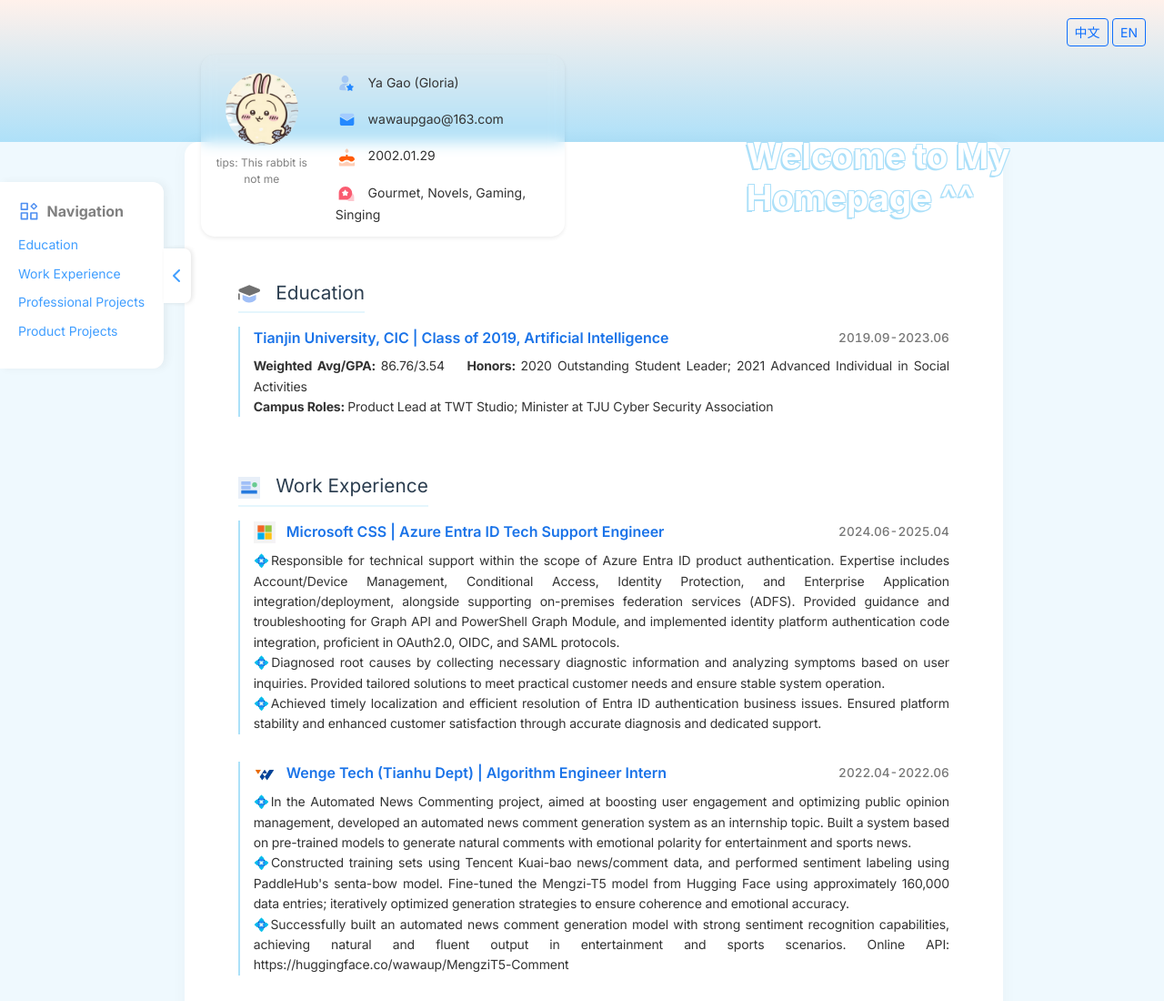
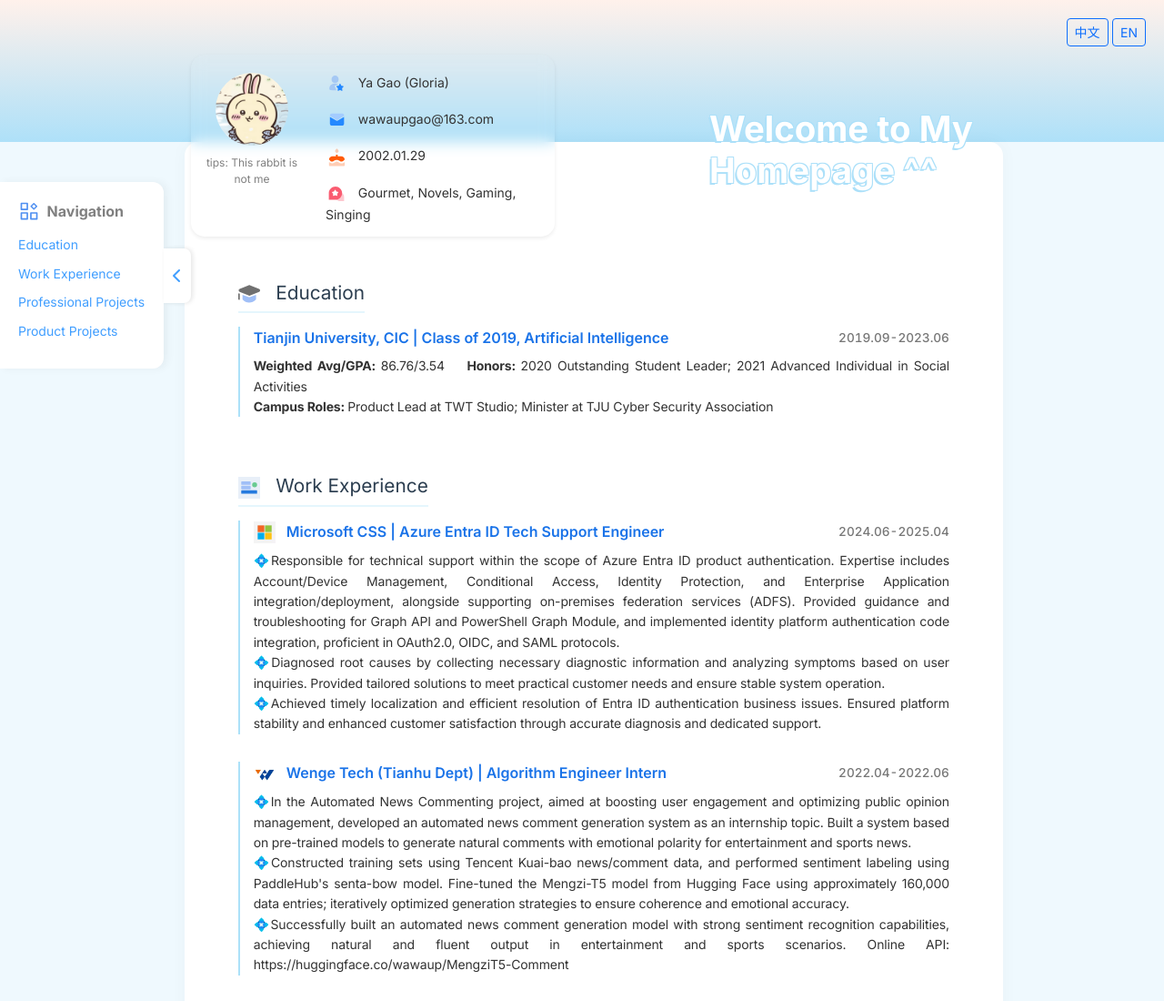
Before and after one commit to wawaup/wawaup.github.io, a website: page index.html in a window 1280 px wide. Shown: the top 1100 px of the page at 91% size. Drawn offline with nearby package versions, Linux system fonts and the light colour scheme; no server answers.

Commit message:
update: little change

```diff
--- a/styles.css
+++ b/styles.css
@@ -111,7 +111,6 @@
     margin-top: -100px;
 
     /* 3. 移除之前的 margin-left 和 top/fixed 相关定位 */
-    margin-left: -3%;
 
     z-index: 20;
 }
@@ -130,9 +129,9 @@
 h1 {
     font-weight: 900;
     color: #fff;
-    width: 400px;
-    margin: 0;      /* 去掉默认外边距，确保贴线 */
-    padding-bottom: 20px; /* 稍微抬高文字，视觉上更美观 */
+    width: 400px;    /* 去掉默认外边距，确保贴线 */
+    margin-bottom: 50px; /* 稍微抬高文字，视觉上更美观 */
+    margin-right: 60px;
     font-size: clamp(1.2rem, 3vw, 2.5rem);
     text-shadow:
         -1px -1px 0 #ace0f9,
```
